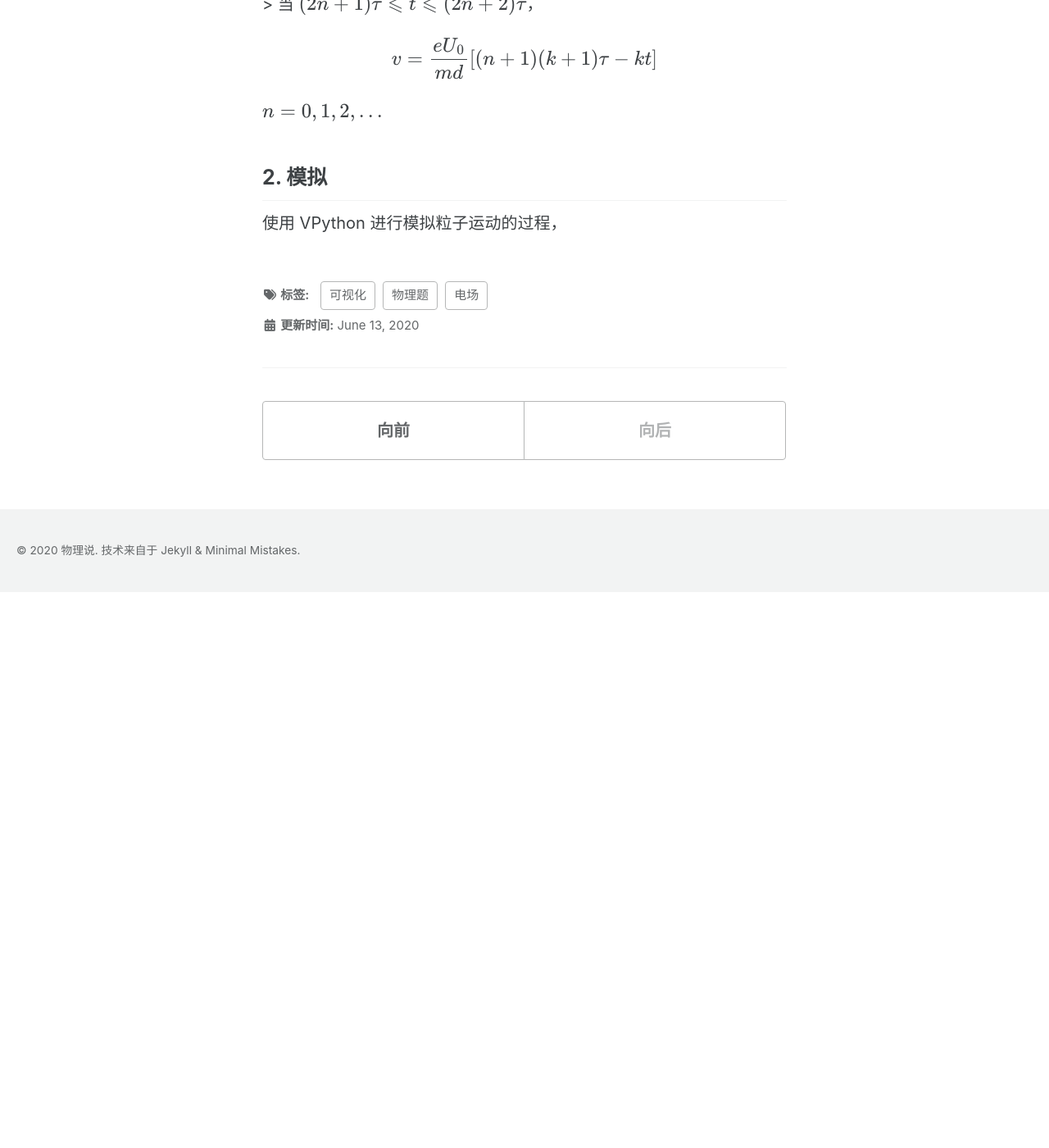
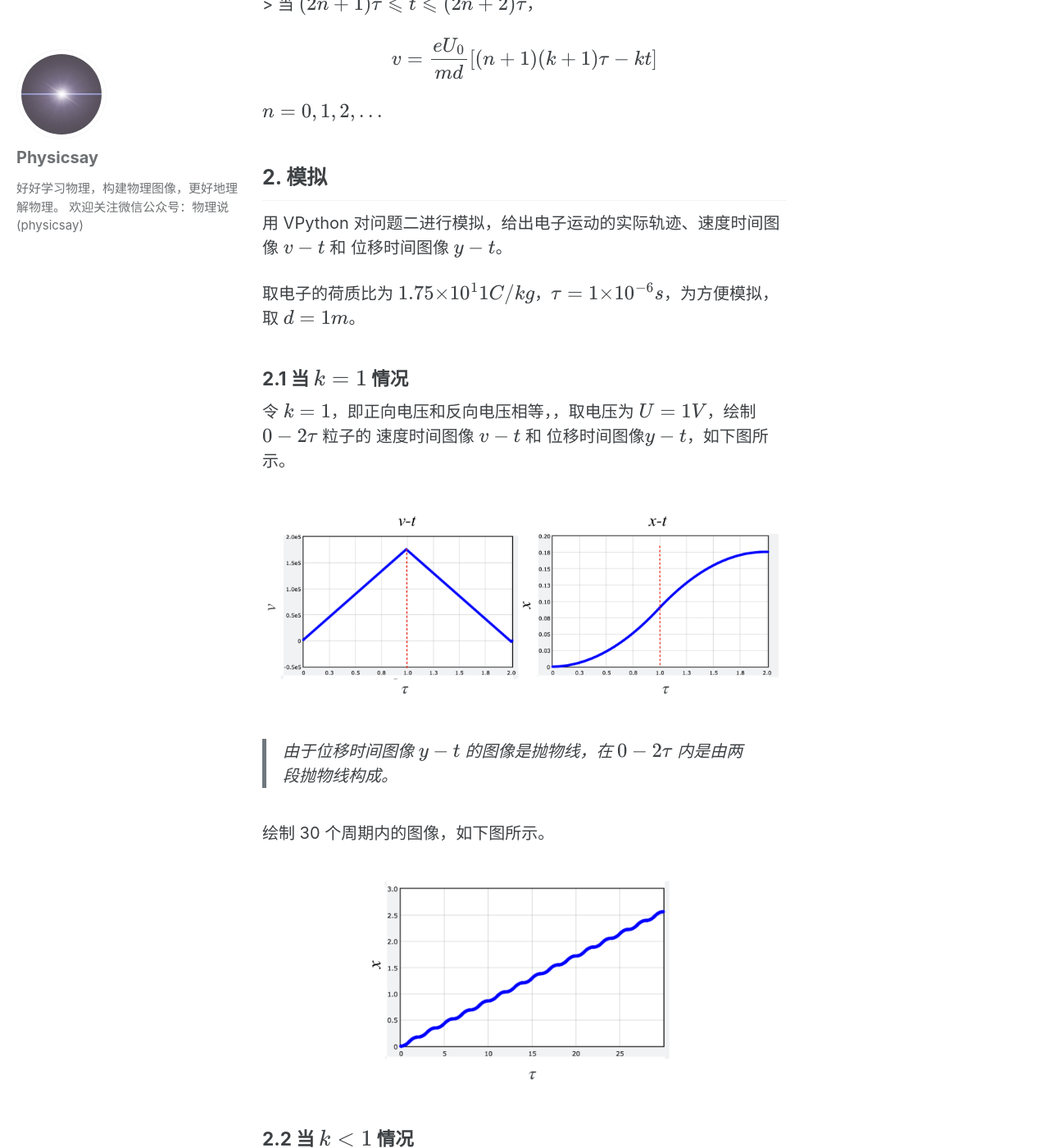
Before and after one commit to physicsay/physicsay-physicsay.github.io, a Jekyll site: the page built from _posts/2020-06-13-particles-in-periodic-electric-and-magnetic-field-2.md, in a window 1280 px wide and 1400 px high, scrolled down 3903 px. Shown: the whole window at 82% size. Built offline with Jekyll 4.4.1, drawn with Linux system fonts in a browser that asks for light colours; cached includes are drawn as plain includes; nearby versions of some CDN libraries; formulas are drawn with MathJax 3; before the commit the page ends 4625 px from its top, so only the background shows below that; some of the changed text lies outside the part shown.

Commit message:
feat: post 2020 jiangsu gaokao

```diff
--- a/_posts/2020-06-13-particles-in-periodic-electric-and-magnetic-field-2.md
+++ b/_posts/2020-06-13-particles-in-periodic-electric-and-magnetic-field-2.md
@@ -1,5 +1,5 @@
 ---
-title: 带电粒子在交变电磁场中运动 (二) —— 以 2010 年江苏高考物理压轴题为例
+title: 带电粒子在交变电磁场中运动 (二) —— 以 2010 年江苏高考物理压轴题一二问为例
 url: 2020-06-13-particles-in-periodic-electric-and-magnetic-field-2
 date: 2020-06-13 15:18:51
 tags:
@@ -120,4 +120,45 @@ $n = 0, 1, 2, ...$
 
 ## 2. 模拟
 
-使用 VPython 进行模拟粒子运动的过程，
+用 VPython 对问题二进行模拟，给出电子运动的实际轨迹、速度时间图像 $v-t$ 和 位移时间图像 $y-t$。
+
+取电子的荷质比为 $1.75 × 10^11 C/kg$，$\tau = 1 × 10^{-6} s$，为方便模拟，取 $d = 1m$。
+
+### 2.1 当 $k = 1$ 情况
+
+令 $k = 1$，即正向电压和反向电压相等，，取电压为 $U = 1 V$，绘制 $0 - 2 \tau$ 粒子的 速度时间图像 $v-t$ 和 位移时间图像$y-t$，如下图所示。
+
+<img src='/assets/images/2020-06-13-particles-in-periodic-electric-and-magnetic-field-2/vt_i.png' style='zoom:40%; margin: 0 auto; display: block;'/>
+
+> 由于位移时间图像 $y-t$ 的图像是抛物线，在 $0 - 2 \tau$ 内是由两段抛物线构成。
+
+绘制 30 个周期内的图像，如下图所示。
+
+<img src='/assets/images/2020-06-13-particles-in-periodic-electric-and-magnetic-field-2/xt_30.png' style='zoom:40%; margin: 0 auto; display: block;'/>
+
+
+### 2.2 当 $k < 1 $ 情况
+
+当 $k < 1 $时，即正向电压大于反向电压，取电压为 $U = 0.95 V$，下面给出 10 个周期的速度时间图像 $v-t$。
+
+<img src='/assets/images/2020-06-13-particles-in-periodic-electric-and-magnetic-field-2/vt_less.png' style='zoom:40%; margin: 0 auto; display: block;'/>
+
+> 每经过一个周期后，电子的末速度都要比前一个周期末速度大。
+
+将 $k = 1$ 与 $k < 1 (k = 0.95)$ 的位移时间图像 $y-t$ 的图像进行比较。
+
+<img src='/assets/images/2020-06-13-particles-in-periodic-electric-and-magnetic-field-2/compare.png' style='zoom:40%; margin: 0 auto; display: block;'/>
+
+> 30 个周期后， $k < 1 (k = 0.95)$ 的电子竖直位移比 $k = 1 $ 的电子竖直方向的位移大（$k < 1$ 情况下，每个周期电子的平均速度都会增大，位移也会增加）。
+
+### 2.3 当 $k > 1 $ 情况
+
+当 $k > 1 $时，即正向电压小于反向电压，取电压为 $U = 1.05 V$，下面给出 30 个周期的速度时间图像 $v-t$。
+
+<img src='/assets/images/2020-06-13-particles-in-periodic-electric-and-magnetic-field-2/vt_great.png' style='zoom:40%; margin: 0 auto; display: block;'/>
+
+> 每经过一个周期后，电子的末速度都要比前一个周期末速度小。
+
+<img src='/assets/images/2020-06-13-particles-in-periodic-electric-and-magnetic-field-2/xt_great.png' style='zoom:40%; margin: 0 auto; display: block;'/>
+
+> 值得注意的是，当 $k > 1 $ 的位移图像中，电子在某个周期内的位移为 0 (图中红色部分)，这是本题的第三问，本文暂不讨论。
```
Also changed, not shown: assets/images/2020-06-13-particles-in-periodic-electric-and-magnetic-field-2/compare.png (added), assets/images/2020-06-13-particles-in-periodic-electric-and-magnetic-field-2/vt_great.png (added), assets/images/2020-06-13-particles-in-periodic-electric-and-magnetic-field-2/vt_i.png (added), assets/images/2020-06-13-particles-in-periodic-electric-and-magnetic-field-2/vt_less.png (added), assets/images/2020-06-13-particles-in-periodic-electric-and-magnetic-field-2/xt_30.png (added), assets/images/2020-06-13-particles-in-periodic-electric-and-magnetic-field-2/xt_great.png (added).
